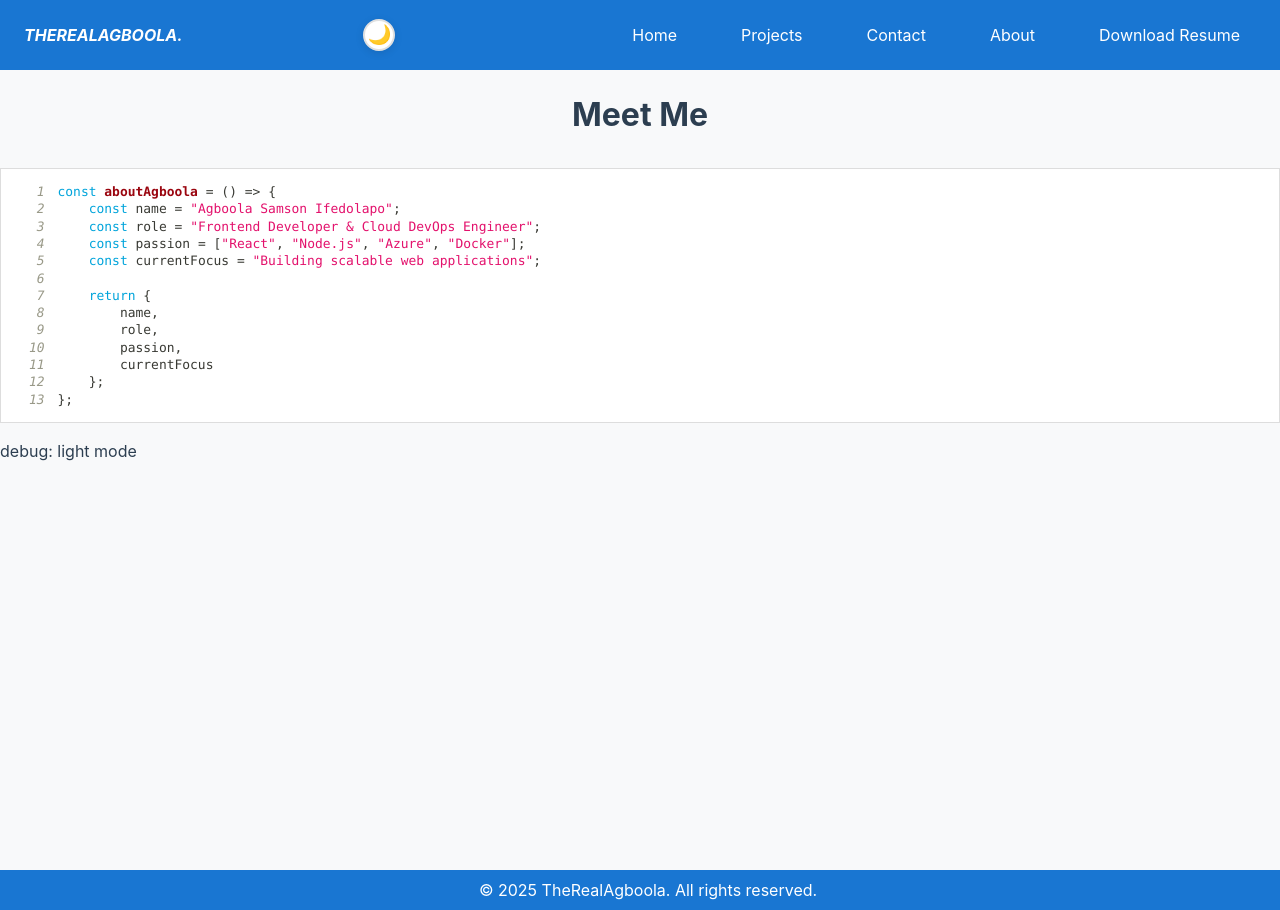
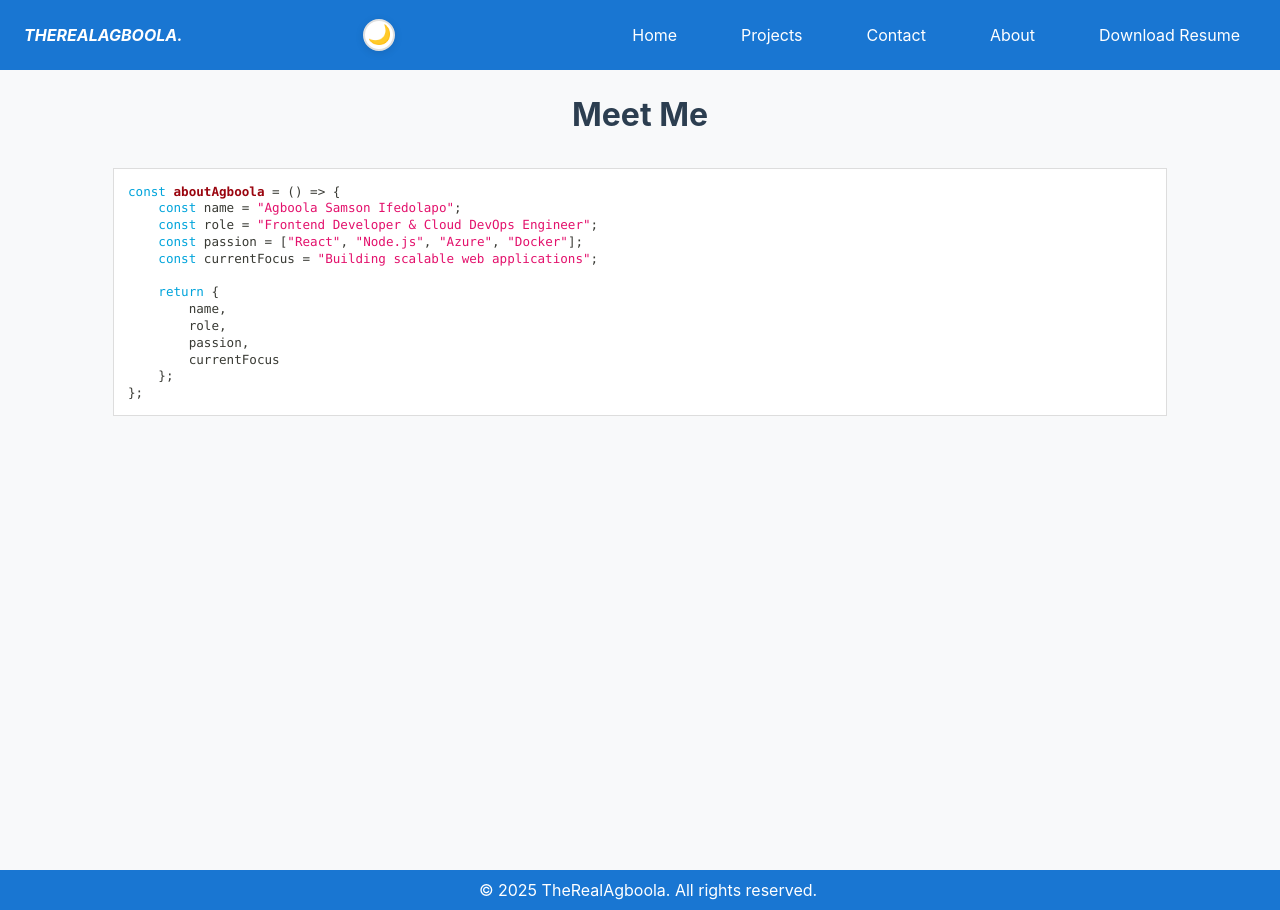
Before and after one commit to Agboolasam/PortfolioV1, a React (Vite) app: page /about in a window 1280 px wide. Built offline with nearby package versions, Linux system fonts and the light colour scheme; a web font is replaced by a local one.

Commit message:
fixed nav theme error, Added absout and code snippet about

```diff
--- a/src/App.css
+++ b/src/App.css
@@ -510,14 +510,15 @@ main {
 
   nav ul {
     box-sizing: border-box;
-    outline: 5px var(--text-light);
-    background: var(--accent-primary);
+    border: 2px solid var(--text-light);
+    background: var(--nav-bg);
     flex-direction: column;
     position: absolute;
     top: 1.2em;
     right: 0;
     justify-content: space-between;
     align-items: center;
+    border-radius: 8px;
   }
 
   #desktop-nav {
@@ -526,11 +527,17 @@ main {
 
   nav ul li,
   nav a {
+    color: var(--text-light);
     padding: 0.5em 0.5em 0 0;
   }
+
   nav ul li {
     padding-bottom: 1em;
-    transition: linear 250ms;
+    transition: color 250ms linear;
+  }
+
+  nav li:hover {
+    color: var(--accent-secondary);
   }
 
   .MobileNav {
--- a/src/pages/About.jsx
+++ b/src/pages/About.jsx
@@ -36,20 +36,31 @@ const About = () => {
         <div>
             <div className="about-container">
                 <h1>Meet Me</h1>
-                <div id="about_code">
+                <div id="about_code"
+                    style={{
+                        display: 'flex',
+                        justifyContent: 'center',
+                        alignItems: 'center',
+
+                    }}
+                >
                     <Highlighter
                         key={isDarkMode ? 'dark' : 'light'}
                         language="javascript"
                         style={theme}
-                        showLineNumbers={true}
+                        showLineNumbers={false}
+                        customStyle={{
+                            width: '80%',
+                            fontSize: '0.875rem',
+                            overflow: 'auto'
+
+                        }}
                     >
 
                         {codeString}
                     </Highlighter>
 
                     <p>
-                        debug: {isDarkMode ? "dark mode" : "light mode"}
-
                     </p>
                 </div>
             </div>
```
